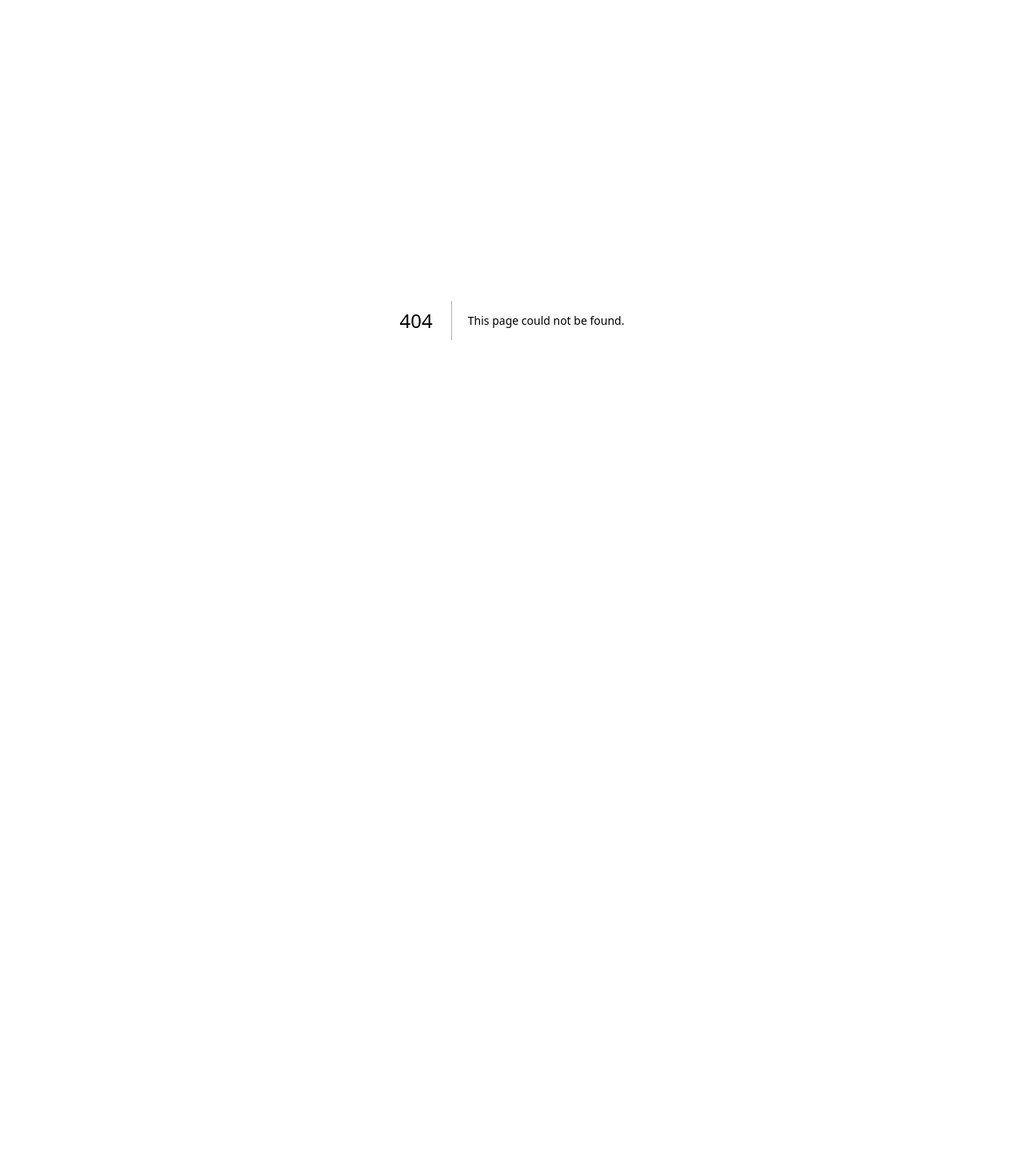
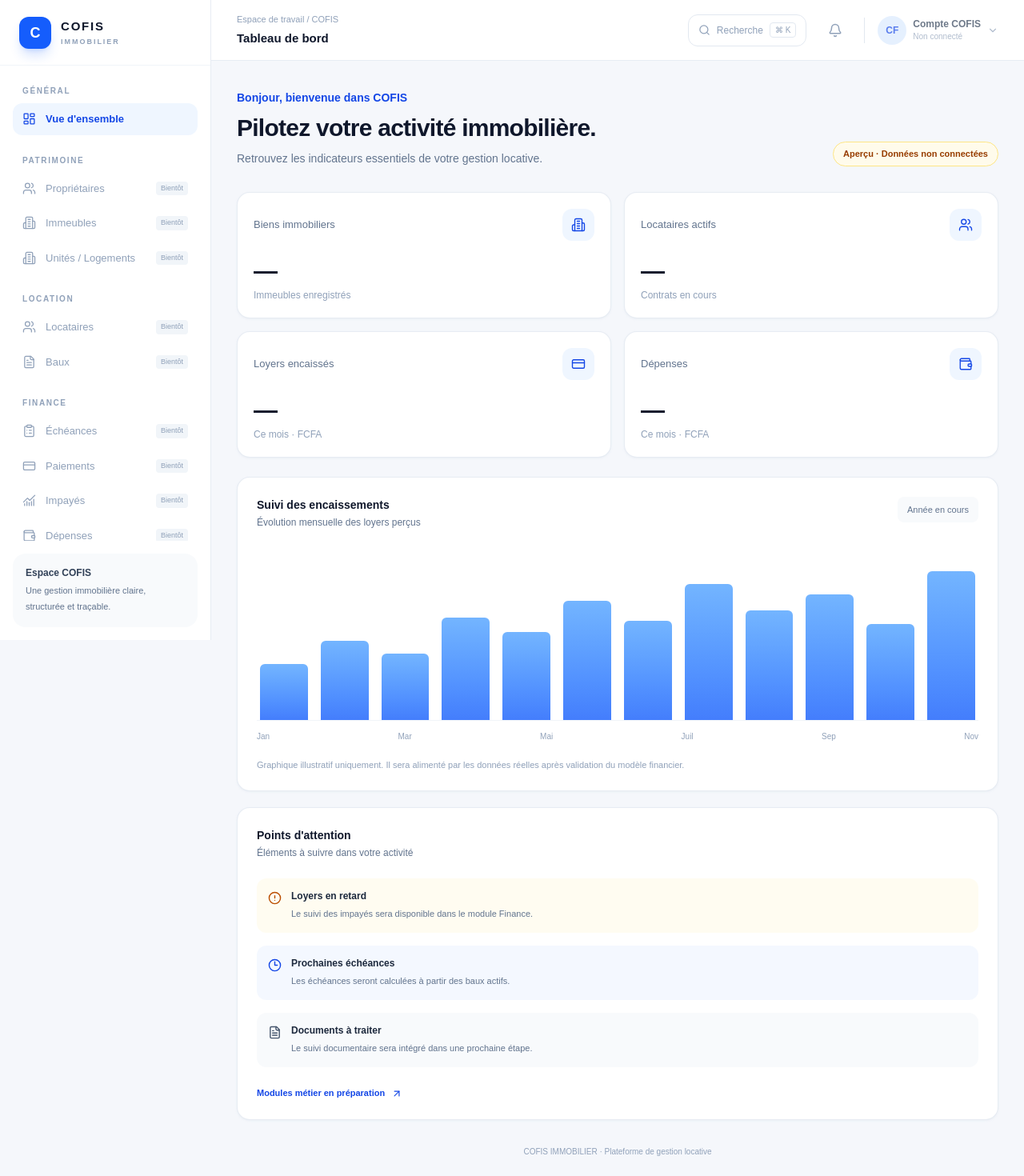
Before and after one commit to ethel954-tech/Cofis-immobilier, a Next.js app: page /dashboard in a window 1280 px wide. Before the commit this address had no page. Shown: the top 1470 px of the page at 80% size. Before the commit the page ends 800 px from the top, so only its background shows below. Built offline with nearby package versions, Linux system fonts and the light colour scheme.

Commit message:
feat: add dashboard workspace preview

```diff
--- /dev/null
+++ b/src/app/(app)/dashboard/page.tsx
@@ -0,0 +1,69 @@
+import { Building2, CreditCard, FileText, Users, Wallet, ArrowUpRight, Clock3, CircleAlert } from "lucide-react";
+import { CadreApplication } from "@/components/layout/CadreApplication";
+
+const indicateurs = [
+  { titre: "Biens immobiliers", valeur: "—", detail: "Immeubles enregistrés", icone: Building2 },
+  { titre: "Locataires actifs", valeur: "—", detail: "Contrats en cours", icone: Users },
+  { titre: "Loyers encaissés", valeur: "—", detail: "Ce mois · FCFA", icone: CreditCard },
+  { titre: "Dépenses", valeur: "—", detail: "Ce mois · FCFA", icone: Wallet }
+];
+
+export default function PageTableauDeBord() {
+  return (
+    <CadreApplication>
+      <div className="mb-8 flex flex-wrap items-end justify-between gap-4">
+        <div>
+          <p className="text-sm font-semibold text-blue-700">Bonjour, bienvenue dans COFIS</p>
+          <h2 className="mt-2 max-w-2xl text-2xl font-bold tracking-tight text-slate-900 md:text-[30px]">Pilotez votre activité immobilière.</h2>
+          <p className="mt-2 text-sm text-slate-500">Retrouvez les indicateurs essentiels de votre gestion locative.</p>
+        </div>
+        <span className="rounded-full border border-amber-200 bg-amber-50 px-3 py-1.5 text-[11px] font-semibold text-amber-800">Aperçu · Données non connectées</span>
+      </div>
+
+      <section aria-label="Indicateurs clés" className="grid gap-4 sm:grid-cols-2 2xl:grid-cols-4">
+        {indicateurs.map((indicateur) => {
+          const Icone = indicateur.icone;
+          return (
+            <article key={indicateur.titre} className="rounded-2xl border border-slate-200/80 bg-white p-5 shadow-sm shadow-slate-200/40">
+              <div className="flex items-center justify-between">
+                <p className="text-[13px] font-medium text-slate-500">{indicateur.titre}</p>
+                <span className="flex h-10 w-10 items-center justify-center rounded-xl bg-blue-50 text-blue-700"><Icone size={18} strokeWidth={1.8} /></span>
+              </div>
+              <p className="mt-5 text-3xl font-bold tracking-tight text-slate-900">{indicateur.valeur}</p>
+              <p className="mt-1 text-xs text-slate-400">{indicateur.detail}</p>
+            </article>
+          );
+        })}
+      </section>
+
+      <section className="mt-6 grid gap-5 2xl:grid-cols-[1.55fr_1fr]">
+        <article className="rounded-2xl border border-slate-200/80 bg-white p-6 shadow-sm shadow-slate-200/40">
+          <div className="flex flex-wrap items-start justify-between gap-3">
+            <div><h3 className="text-sm font-bold text-slate-900">Suivi des encaissements</h3><p className="mt-1 text-xs text-slate-500">Évolution mensuelle des loyers perçus</p></div>
+            <span className="rounded-lg bg-slate-50 px-3 py-2 text-[11px] font-medium text-slate-500">Année en cours</span>
+          </div>
+          <div className="mt-8 flex h-52 items-end justify-between gap-2 border-b border-slate-100 px-1 sm:gap-4">
+            {[34, 48, 40, 62, 53, 72, 60, 82, 66, 76, 58, 90].map((hauteur, index) => (
+              <div key={index} className="flex h-full flex-1 flex-col justify-end">
+                <div className="rounded-t-md bg-gradient-to-t from-blue-600 to-blue-400 opacity-80" style={{ height: hauteur + "%" }} />
+              </div>
+            ))}
+          </div>
+          <div className="mt-3 flex justify-between text-[10px] font-medium text-slate-400"><span>Jan</span><span>Mar</span><span>Mai</span><span>Juil</span><span>Sep</span><span>Nov</span></div>
+          <p className="mt-5 text-[11px] text-slate-400">Graphique illustratif uniquement. Il sera alimenté par les données réelles après validation du modèle financier.</p>
+        </article>
+
+        <article className="rounded-2xl border border-slate-200/80 bg-white p-6 shadow-sm shadow-slate-200/40">
+          <div><h3 className="text-sm font-bold text-slate-900">Points d'attention</h3><p className="mt-1 text-xs text-slate-500">Éléments à suivre dans votre activité</p></div>
+          <div className="mt-6 space-y-4">
+            <div className="flex gap-3 rounded-xl bg-amber-50/70 p-3.5"><span className="mt-0.5 text-amber-700"><CircleAlert size={17} /></span><div><p className="text-xs font-semibold text-slate-800">Loyers en retard</p><p className="mt-1 text-[11px] leading-5 text-slate-500">Le suivi des impayés sera disponible dans le module Finance.</p></div></div>
+            <div className="flex gap-3 rounded-xl bg-blue-50/70 p-3.5"><span className="mt-0.5 text-blue-700"><Clock3 size={17} /></span><div><p className="text-xs font-semibold text-slate-800">Prochaines échéances</p><p className="mt-1 text-[11px] leading-5 text-slate-500">Les échéances seront calculées à partir des baux actifs.</p></div></div>
+            <div className="flex gap-3 rounded-xl bg-slate-50 p-3.5"><span className="mt-0.5 text-slate-600"><FileText size={17} /></span><div><p className="text-xs font-semibold text-slate-800">Documents à traiter</p><p className="mt-1 text-[11px] leading-5 text-slate-500">Le suivi documentaire sera intégré dans une prochaine étape.</p></div></div>
+          </div>
+          <div className="mt-6 flex items-center gap-2 text-[11px] font-semibold text-blue-700">Modules métier en préparation <ArrowUpRight size={14} /></div>
+        </article>
+      </section>
+      <p className="mt-8 text-center text-[10px] text-slate-400">COFIS IMMOBILIER · Plateforme de gestion locative</p>
+    </CadreApplication>
+  );
+}
```
